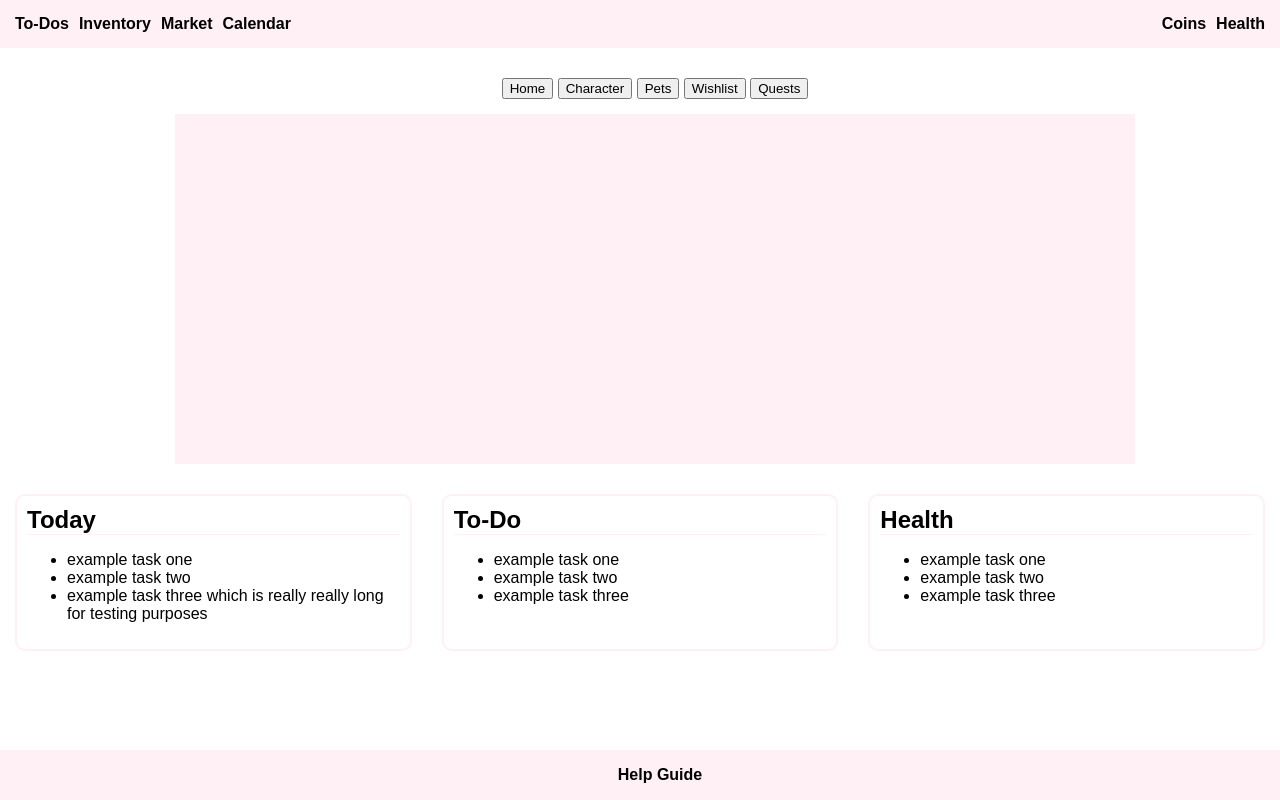
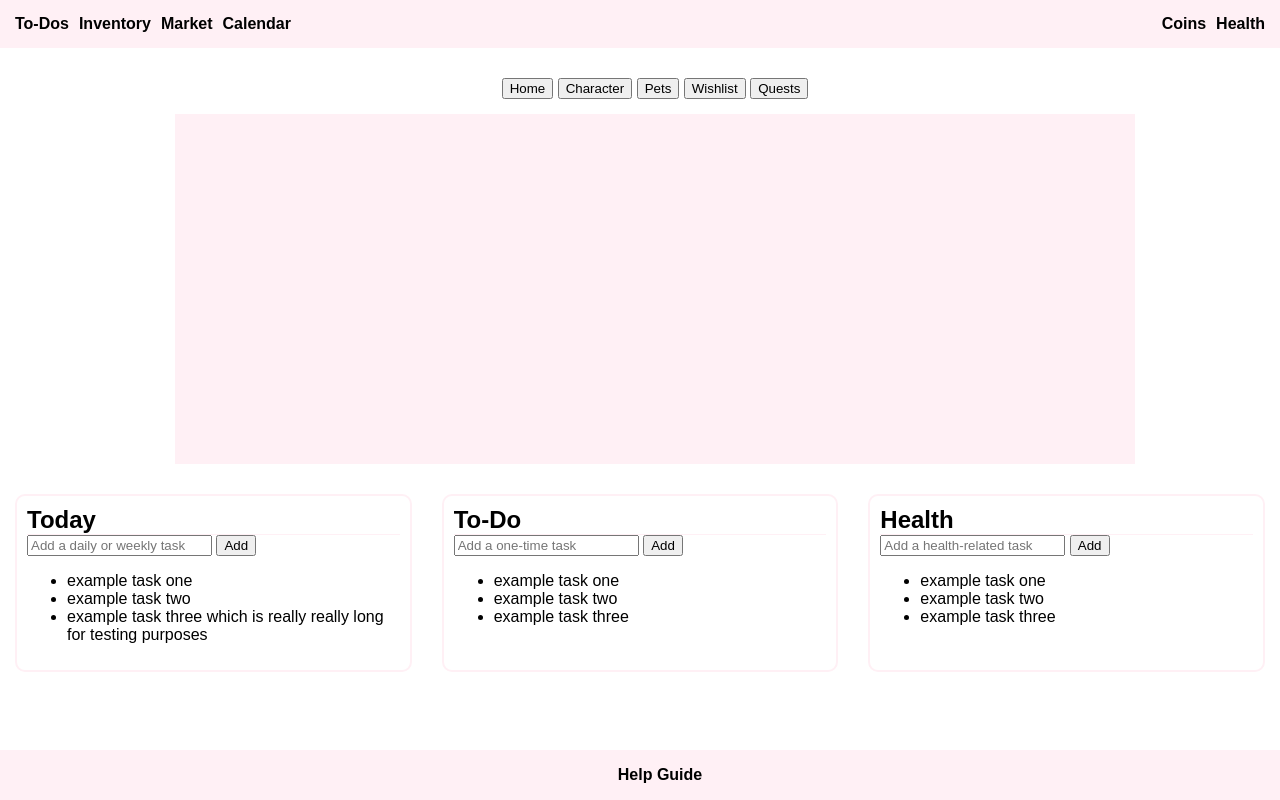
Before and after one commit to mozzasticks/to-do-valley, a plain HTML site: page index.html in a window 1280 px wide. Drawn offline with Linux system fonts and the light colour scheme.

Commit message:
Add html form for task submition

```diff
--- a/index.html
+++ b/index.html
@@ -45,7 +45,11 @@
             <!--today: daily/weekly/calendar tasks-->
             <div class="taskBox">
                 <h1>Today</h1>
-                <ul>
+                <form id="todayTaskForm">
+                    <input type="text" id="todayTaskInput" placeholder="Add a daily or weekly task">
+                    <button type="submit">Add</button>
+                </form>
+                <ul id="todayTaskList">
                     <li>example task one</li>
                     <li>example task two</li>
                     <li>example task three which is really really long for testing purposes</li>
@@ -54,7 +58,11 @@
             <!--to-do: one-time/multi-step tasks-->
             <div class="taskBox">
                 <h1>To-Do</h1>
-                <ul>
+                <form id="todoTaskForm">
+                    <input type="text" id="todoTaskInput" placeholder="Add a one-time task">
+                    <button type="submit">Add</button>
+                </form>
+                <ul id="todoTaskList">
                     <li>example task one</li>
                     <li>example task two</li>
                     <li>example task three</li>
@@ -63,7 +71,11 @@
             <!--health: daily/one-time/calendar tasks - health/hygeine oriented-->
             <div class="taskBox">
                 <h1>Health</h1>
-                <ul>
+                <form id="healthTaskForm">
+                    <input type="text" id="healthTaskInput" placeholder="Add a health-related task">
+                    <button type="submit">Add</button>
+                </form>
+                <ul id="healthTaskList">
                     <li>example task one</li>
                     <li>example task two</li>
                     <li>example task three</li>
```
Also changed, not shown: todo.txt.
